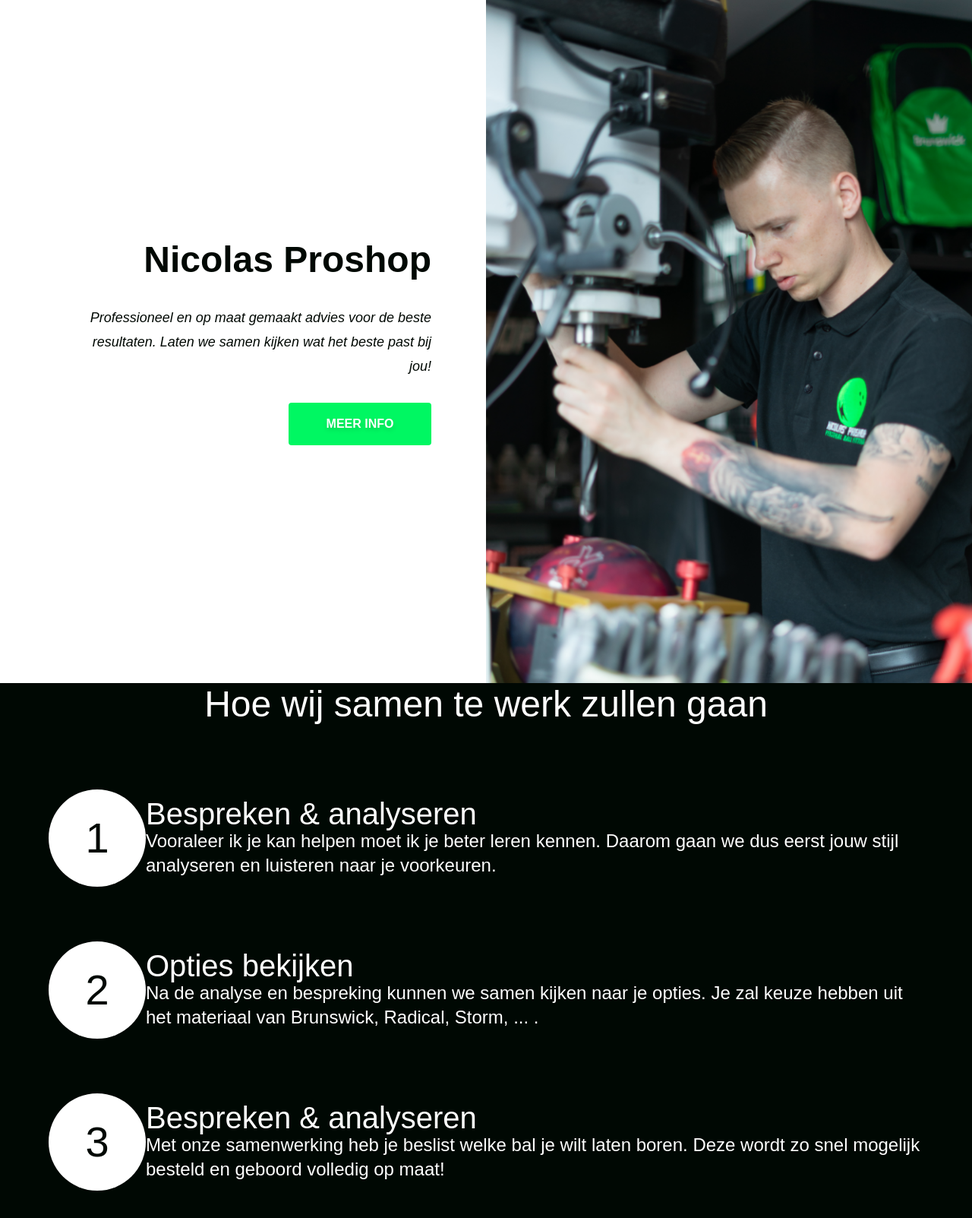
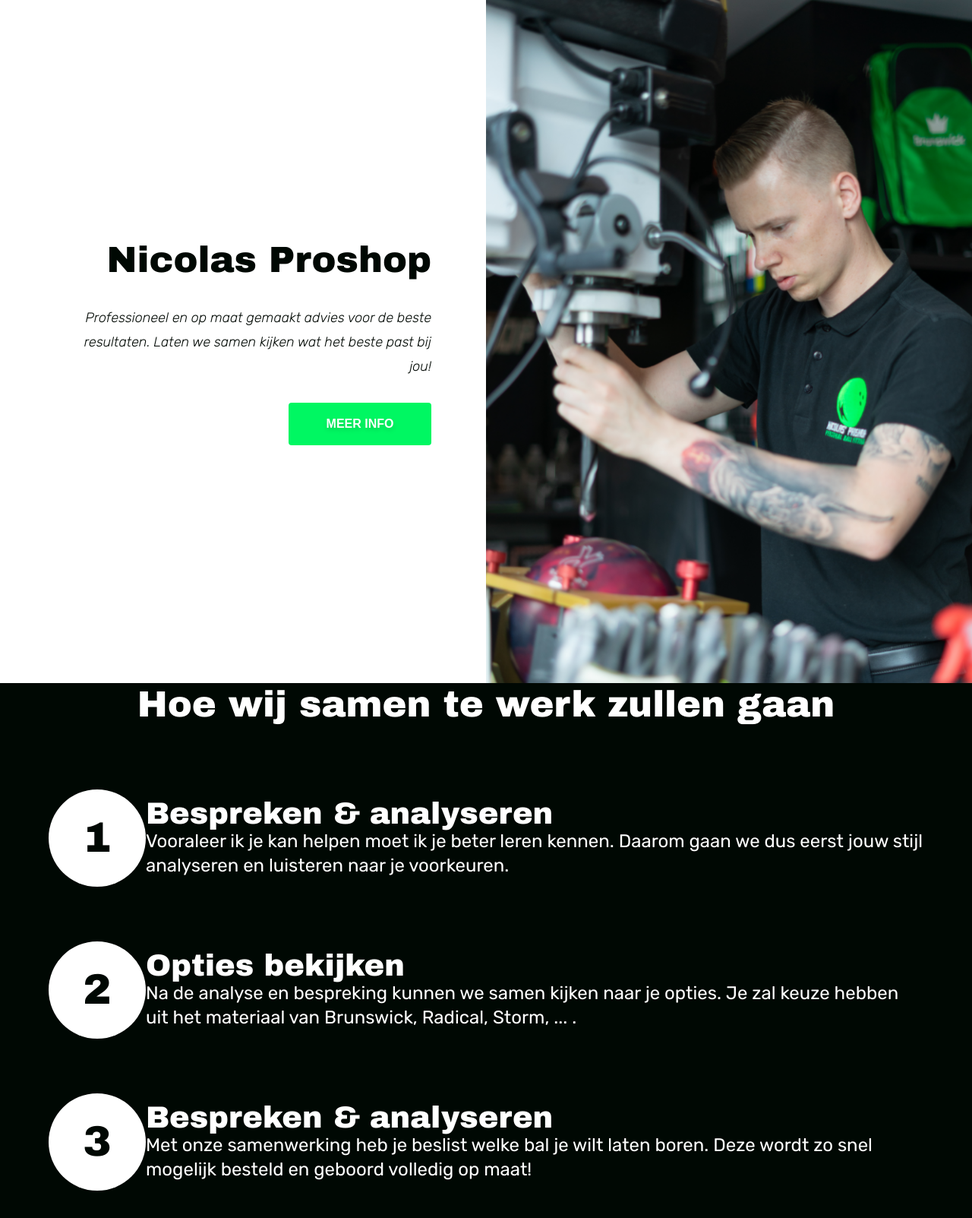
Before and after one commit to NicolasMaas/Dreamphase_Proshop, a Jekyll site: the page built from index.html, in a window 1280 px wide. Shown: the whole page at 76% size. Built offline with Jekyll 4.4.1, drawn with Linux system fonts in a browser that asks for light colours.

Commit message:
Added Google Fonts (for development) and fixed font weight on title in the hero section

```diff
--- a/_layouts/default.html
+++ b/_layouts/default.html
@@ -10,6 +10,7 @@ layout: compress
     <meta name="viewport" content="width=device-width, initial-scale=1.0">
     <meta http-equiv="X-UA-Compatible" content="ie=edge">
 
+    <link href="https://fonts.googleapis.com/css?family=Archivo+Black|Rubik:300,300i,400,700&display=swap" rel="stylesheet">
     <link rel="stylesheet" href="{{ '/assets/css/main.css' | relative_url }}" />
 
     <title>{{ page.title }}</title>
--- a/_sass/6-components/hero.scss
+++ b/_sass/6-components/hero.scss
@@ -80,7 +80,6 @@
         font-family: 'Archivo Black', sans-serif;
         font-size: 48px;
         line-height: 56px;
-        font-weight: 800;
         text-shadow: unset;
         text-align: right;
         margin: unset;
```
